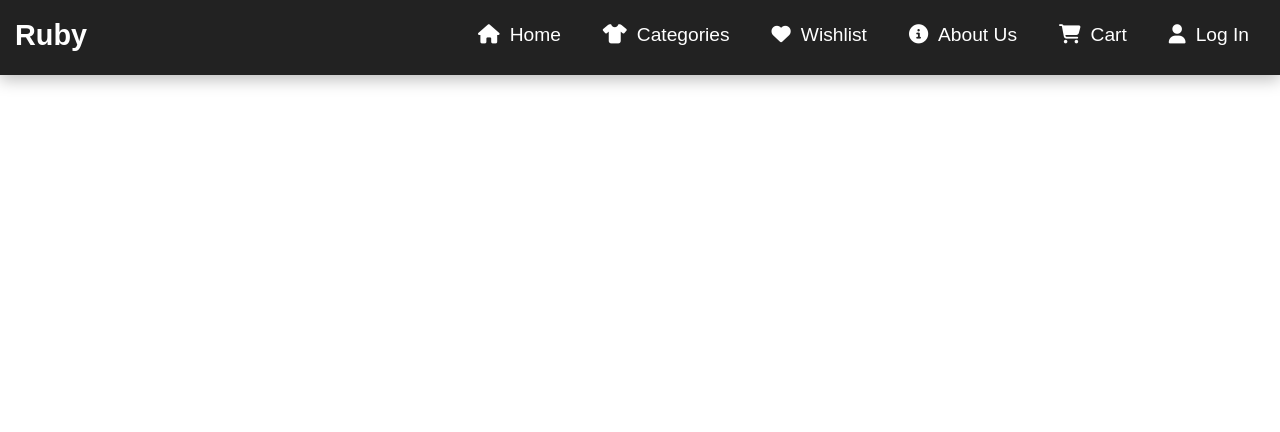
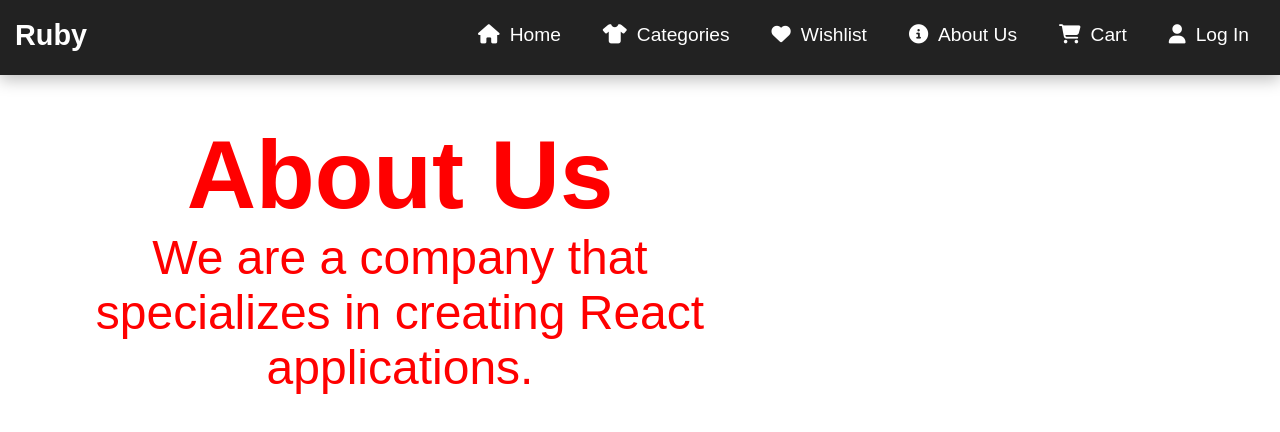
Before and after one commit to DonatHalimi/ProjektiLab1, a React (Create React App) app in the folder client/: page /aboutUs in a window 1280 px wide. Shown: the top 432 px of the page. Built offline with nearby package versions, Linux system fonts and the light colour scheme.

Commit message:
ndryshim te aboutus

```diff
--- a/client/src/App.js
+++ b/client/src/App.js
@@ -5,6 +5,7 @@ import ToTop from "./components/ToTop";
 import Navbar from "./components/Navbar";
 import { Login } from "./Pages/Login";
 import { Register } from "./Pages/Register";
+import AboutUs from "./Pages/aboutUs";
 import Slider from "./components/Slider";
 import Admin from "./Pages/Admin";
 import AddEdit from "./Pages/AddEdit";
@@ -19,6 +20,7 @@ function App() {
         <Navbar />
         <Routes>
           <Route path="/" element={<Slider />} />
+          <Route path="/aboutUs" element={<AboutUs />} />
           <Route path="/login" element={<Login />} />
           <Route path="/register" element={<Register />} />
           <Route path="/Admin" element={<Admin />} />
--- a/client/src/Pages/aboutUs.jsx
+++ b/client/src/Pages/aboutUs.jsx
@@ -1,5 +1,5 @@
 import React from "react";
-import "./AboutPage.css";
+import "./aboutUsStyle.css";
 
 function AboutPage() {
   return (
```
Also changed, not shown: client/src/Pages/aboutUsStyle.css (renamed from client/src/Pages/AboutPage.css).
